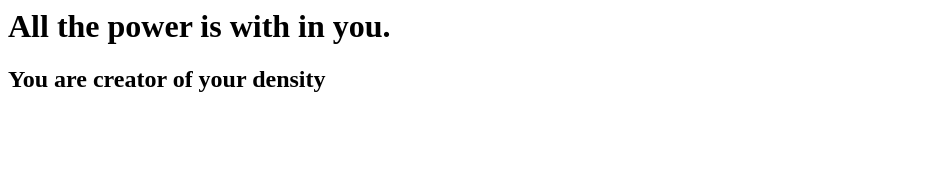
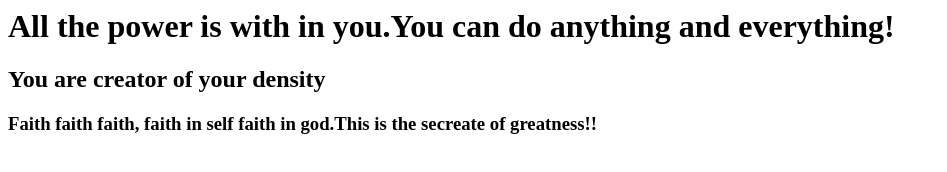
Before and after one commit to shubhdangat/firstgitrepo, a plain HTML site: page index.html in a window 1280 px wide. Shown: the whole page, without its empty margins (0-947 px from the left). Drawn offline with Linux system fonts and the light colour scheme.

Commit message:
Revert "Update index.html"
This reverts commit e2697172d4f5f80a35a20fc2a8c447120d7b9cbe.

```diff
--- a/index.html
+++ b/index.html
@@ -1,12 +1,13 @@
 <html>
 <body>
     <h1>
-All the power is with in you.
+All the power is with in you.You can do anything and everything!
 
     </h1>
     <h2>
         You are creator of your density
     </h2>
+    <h3>Faith faith faith, faith in self faith in god.This is the secreate of greatness!!</h3>
 </body>
 
 </html>
```
